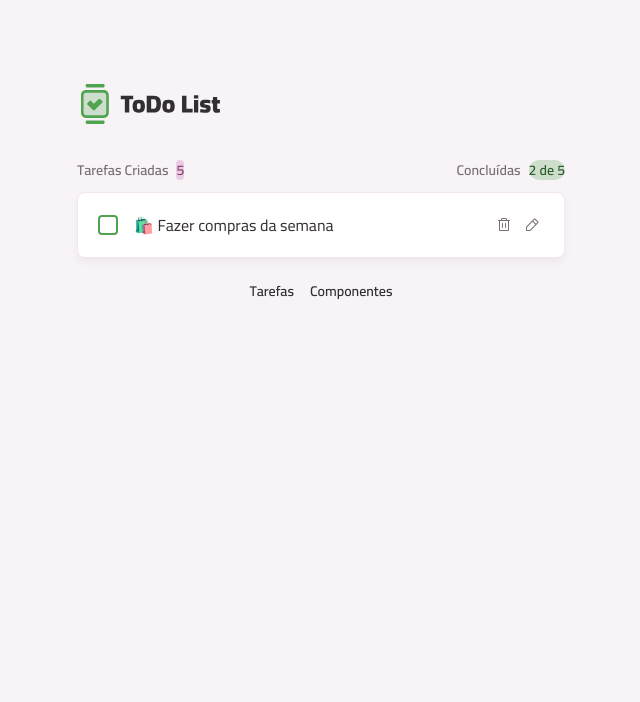
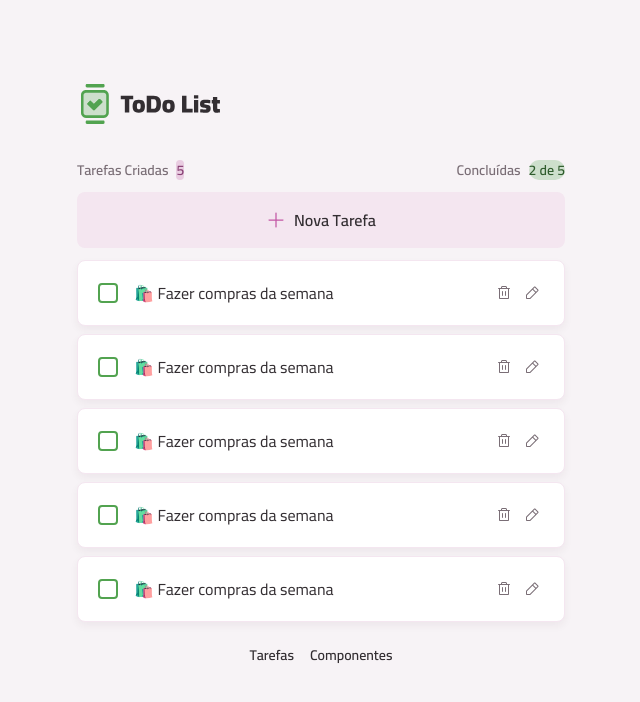
Before and after one commit to weslleyrufino/rocketseat-react-todo, a React (Vite) app: page / in a window 1280 px wide. Shown: the top 702 px of the page, without its empty margins (319-959 px from the left). Built offline with nearby package versions, Linux system fonts and the light colour scheme.

Commit message:
Criação componente TaskList.

```diff
--- /dev/null
+++ b/src/core-components/tasks-list.tsx
@@ -0,0 +1,21 @@
+import Button from "../components/button";
+import PlusIcon from "../assets/icons/plus.svg?react";
+import TaskItem from "./task-item";
+
+export default function TasksList(){
+    return (
+        <>
+            <section>
+                <Button icon={PlusIcon} className="w-full">Nova Tarefa</Button>
+            </section>
+
+            <section className="space-y-2">
+                <TaskItem />
+                <TaskItem />
+                <TaskItem />
+                <TaskItem />
+                <TaskItem />
+            </section>
+        </>
+    );
+}
--- a/src/pages/page-home.tsx
+++ b/src/pages/page-home.tsx
@@ -1,5 +1,5 @@
 import Container from "../components/container";
-import TaskItem from "../core-components/task-item";
+import TasksList from "../core-components/tasks-list";
 import TasksSummary from "../core-components/tasks-summary";
 
 export default function PageHome(){
@@ -9,7 +9,7 @@
             <TasksSummary />
         </header>
 
-        <TaskItem />
+        <TasksList />
     </Container>
     );
 }
```
Also changed, not shown: src/assets/images/logo.svg.
